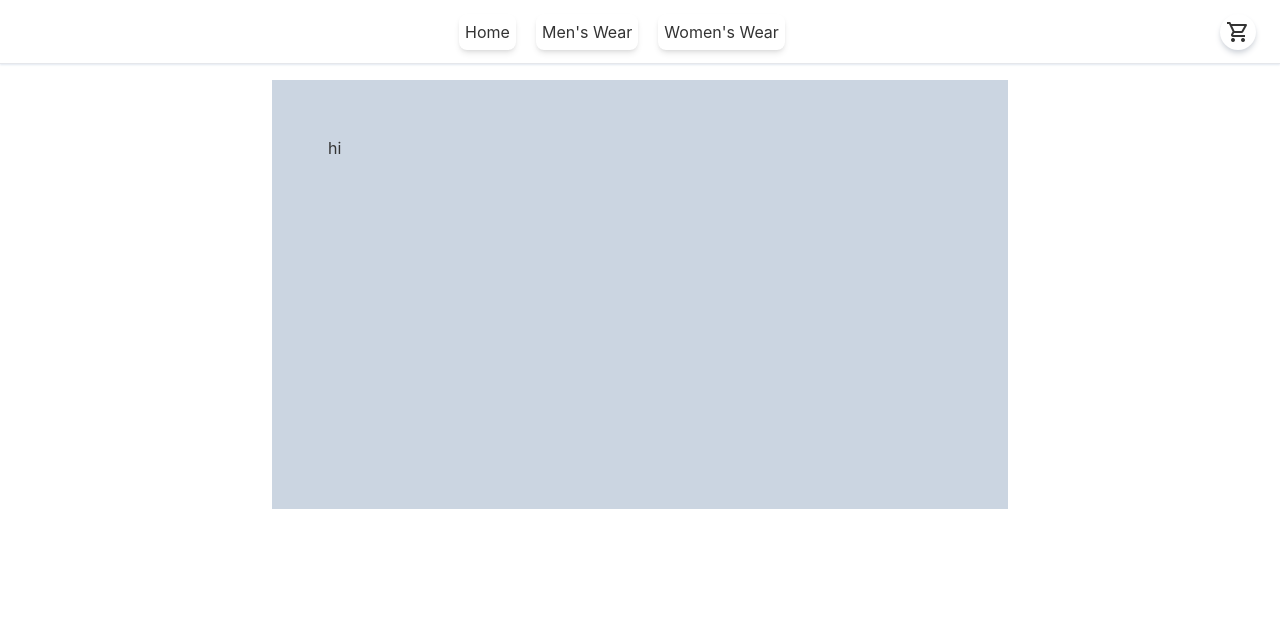
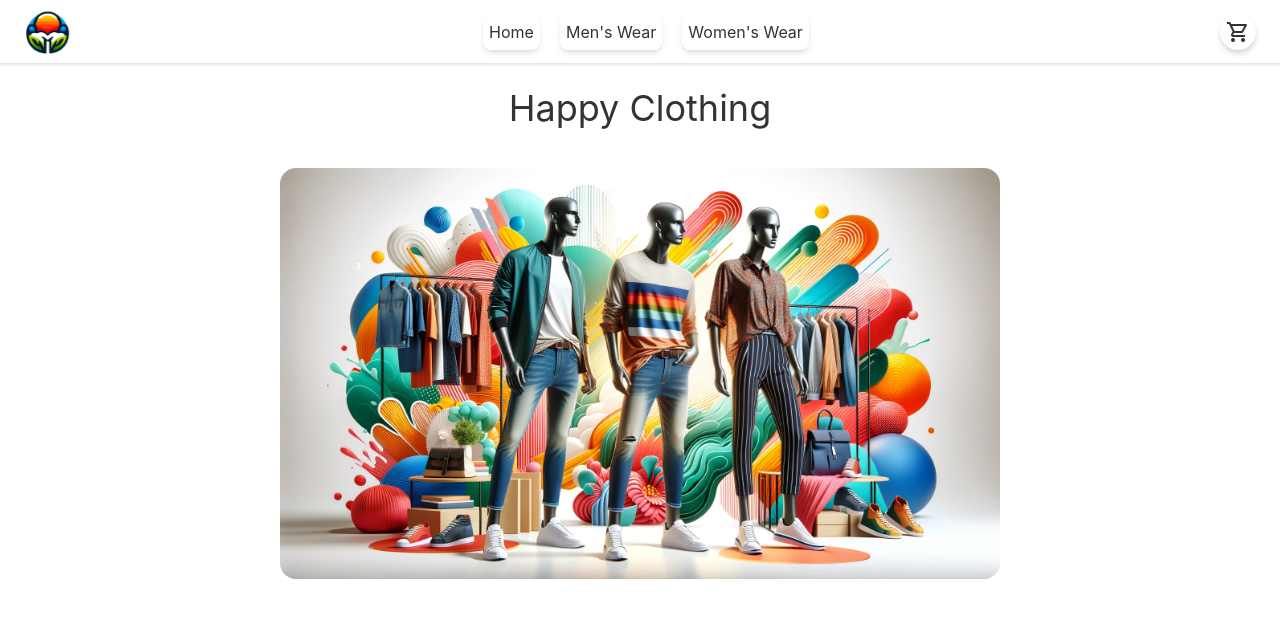
Before and after one commit to simonetimi/shopping-cart-app, a React (Vite) app: page / in a window 1280 px wide. Shown: the top 618 px of the page. Built offline with nearby package versions, Linux system fonts and the light colour scheme.

Commit message:
feat: add several core logic, page routing and app layout

```diff
--- a/src/App.tsx
+++ b/src/App.tsx
@@ -1,15 +1,35 @@
-import './App.css';
-import 'react-router-dom';
+import { Outlet, useParams } from 'react-router-dom';
+import { createContext, useState } from 'react';
 
 import Navbar from './components/Navbar';
-import Shop from './components/Shop';
+
+interface ClothingItem {
+  id: number;
+  title: string;
+  price: number;
+  description: string;
+  category: string;
+  image: string;
+  rating: { rate: number; count: number };
+  quantity: number;
+}
+
+interface Context {
+  cartState: ClothingItem[];
+  setCartState: (newState: ClothingItem[]) => void;
+}
+
+export const CartManager = createContext<Context | null>(null);
 
 function App() {
+  const { category } = useParams();
+  const [cartState, setCartState] = useState<ClothingItem[]>([]);
+
   return (
-    <>
+    <CartManager.Provider value={{ cartState, setCartState }}>
       <Navbar />
-      <Shop category="men's wear" />
-    </>
+      <Outlet context={[category]} />
+    </CartManager.Provider>
   );
 }
 
--- /dev/null
+++ b/src/components/Card.tsx
@@ -0,0 +1,52 @@
+import { useContext } from 'react';
+import { CartManager } from '../App';
+
+interface CardProps {
+  id: number;
+  title: string;
+  price: number;
+  description: string;
+  category: string;
+  image: string;
+}
+
+function Card({ id, title, price, description, category, image }: CardProps) {
+  const cartContext = useContext(CartManager);
+  if (!cartContext) {
+    return null;
+  }
+  const { cartState, setCartState } = cartContext;
+
+  return (
+    <div className="flex h-60 w-auto gap-6 rounded-xl bg-slate-200 p-4">
+      <img className="xrounded-xl rounded-lg border p-3" src={image}></img>
+      <div className="flex flex-col gap-4">
+        <p className="font-bold">{title}</p>
+        <p className="overflow-auto hyphens-auto text-justify">{description}</p>
+        <div className="mt-auto flex items-center justify-center gap-3">
+          <p className="mr-auto font-bold">Price: {price.toFixed(2)}€</p>
+          <input className="h-6 w-7 rounded-lg p-1" value="1" />
+          <button className="material-symbols-outlined rounded-full bg-white p-1 shadow-md shadow-gray-300 active:translate-y-0.5">
+            add
+          </button>
+        </div>
+      </div>
+    </div>
+  );
+}
+
+export default Card;
+
+/*
+
+  {
+    "id": 15,
+    "title": "BIYLACLESEN Women's 3-in-1 Snowboard Jacket Winter Coats",
+    "price": 56.99,
+    "description": "Note:The Jackets is US standard size, Please choose size as your usual wear Material: 100% Polyester; Detachable Liner Fabric: Warm Fleece. Detachable Functional Liner: Skin Friendly, Lightweigt and Warm.Stand Collar Liner jacket, keep you warm in cold weather. Zippered Pockets: 2 Zippered Hand Pockets, 2 Zippered Pockets on Chest (enough to keep cards or keys)and 1 Hidden Pocket Inside.Zippered Hand Pockets and Hidden Pocket keep your things secure. Humanized Design: Adjustable and Detachable Hood and Adjustable cuff to prevent the wind and water,for a comfortable fit. 3 in 1 Detachable Design provide more convenience, you can separate the coat and inner as needed, or wear it together. It is suitable for different season and help you adapt to different climates",
+    "category": "women's clothing",
+    "image": "https://fakestoreapi.com/img/51Y5NI-I5jL._AC_UX679_.jpg",
+    "rating": { "rate": 2.6, "count": 235 }
+  },
+
+*/
--- a/src/components/Navbar.tsx
+++ b/src/components/Navbar.tsx
@@ -1,3 +1,5 @@
+import { Link } from 'react-router-dom';
+
 function Navbar() {
   const tw = (strings: TemplateStringsArray, ...values: string[]) =>
     String.raw({ raw: strings }, ...values);
@@ -5,11 +7,22 @@ function Navbar() {
 
   return (
     <nav className="col-span-full flex h-16 items-center justify-between border-b-[1px] shadow-sm shadow-slate-200">
-      <div className="ml-6 flex flex-grow justify-center">
+      <img
+        className="ml-6 h-12 w-12"
+        src="../src/assets/logo.png"
+        alt="logo"
+      ></img>
+      <div className="flex flex-grow justify-center">
         <div className="flex gap-5">
-          <button className={menuStyles}>Home</button>
-          <button className={menuStyles}>Men&apos;s Wear</button>
-          <button className={menuStyles}>Women&apos;s Wear</button>
+          <Link to="/">
+            <button className={menuStyles}>Home</button>
+          </Link>
+          <Link to="/shop/men's clothing">
+            <button className={menuStyles}>Men&apos;s Wear</button>
+          </Link>
+          <Link to="/shop/women's clothing">
+            <button className={menuStyles}>Women&apos;s Wear</button>
+          </Link>
         </div>
       </div>
       <button className="material-symbols-outlined mr-6 rounded-full bg-white p-1.5 shadow-md shadow-gray-300 active:translate-y-0.5">
--- a/src/components/Shop.tsx
+++ b/src/components/Shop.tsx
@@ -1,7 +1,45 @@
-function Shop({ category }) {
+import useStoreData from '../hooks/Data';
+import { useOutletContext } from 'react-router-dom';
+
+import Sidebar from './Sidebar';
+import Card from './Card';
+
+function Shop() {
+  const category: string = useOutletContext();
+  const { storedData, error, isLoading } = useStoreData(category);
+
+  if (isLoading) {
+    return (
+      <main className="col-start-2 col-end-5 row-start-2 row-end-3 m-4 flex h-full flex-wrap gap-2 p-14">
+        Loading...
+      </main>
+    );
+  }
+  if (error) {
+    return (
+      <main className="col-start-2 col-end-5 row-start-2 row-end-3 m-4 flex h-full flex-wrap gap-2 p-14">
+        Error retrieving data!
+      </main>
+    );
+  }
+
+  const populateShop = () => {
+    return storedData.map((item) => (
+      <Card
+        key={item.id}
+        id={item.id}
+        title={item.title}
+        price={item.price}
+        description={item.description}
+        category={item.category}
+        image={item.image}
+      />
+    ));
+  };
+
   return (
-    <main className="col-start-2 col-end-5 row-start-2 row-end-3 m-4 flex h-full flex-wrap gap-2 bg-slate-300 p-14">
-      hi
+    <main className="col-start-2 col-end-5 row-start-2 row-end-3 m-4 flex h-full flex-wrap gap-8">
+      {populateShop()}
     </main>
   );
 }
--- /dev/null
+++ b/src/components/ShoppingCart.tsx
@@ -0,0 +1,5 @@
+function ShoppingCart() {
+  return <div></div>;
+}
+
+export default ShoppingCart;
--- /dev/null
+++ b/src/components/Splash.tsx
@@ -0,0 +1,14 @@
+function Splash() {
+  return (
+    <main className="col-start-2 col-end-5 row-start-2 row-end-3 flex h-fit flex-col items-center p-6">
+      <h1 className="mb-10 text-4xl">Happy Clothing</h1>
+      <img
+        className="w-200 rounded-2xl"
+        src="../src/assets/splashscreen.webp"
+        alt="splash-image"
+      />
+    </main>
+  );
+}
+
+export default Splash;
--- a/src/hooks/Data.tsx
+++ b/src/hooks/Data.tsx
@@ -1,6 +1,6 @@
 import { useEffect, useState } from 'react';
 
-interface FetchedItem {
+export interface FetchedItem {
   id: number;
   title: string;
   price: number;
--- a/src/index.css
+++ b/src/index.css
@@ -19,7 +19,7 @@
 div#root {
   display: grid;
   grid-template-columns: 1fr 1fr 1fr 1fr 1fr;
-  grid-template-rows: 1fr 6.7fr;
+  grid-template-rows: 1fr 14fr;
 }
 
 .material-symbols-outlined {
--- a/src/main.tsx
+++ b/src/main.tsx
@@ -1,12 +1,27 @@
 import React from 'react';
 import ReactDOM from 'react-dom/client';
-
+import { createBrowserRouter, RouterProvider } from 'react-router-dom';
 import App from './App.tsx';
+import Shop from './components/Shop.tsx';
+import ShoppingCart from './components/ShoppingCart.tsx';
+import Splash from './components/Splash.tsx';
 
 import './index.css';
 
+const router = createBrowserRouter([
+  {
+    path: '/',
+    element: <App />,
+    children: [
+      { index: true, element: <Splash /> },
+      { path: 'shop/:category', element: <Shop /> },
+      { path: 'cart', element: <ShoppingCart /> },
+    ],
+  },
+]);
+
 ReactDOM.createRoot(document.getElementById('root')!).render(
   <React.StrictMode>
-    <App />
+    <RouterProvider router={router} />
   </React.StrictMode>
 );
```
Also changed, not shown: src/App.css (deleted), src/assets/logo.png (added), src/assets/splashscreen.webp (added).
